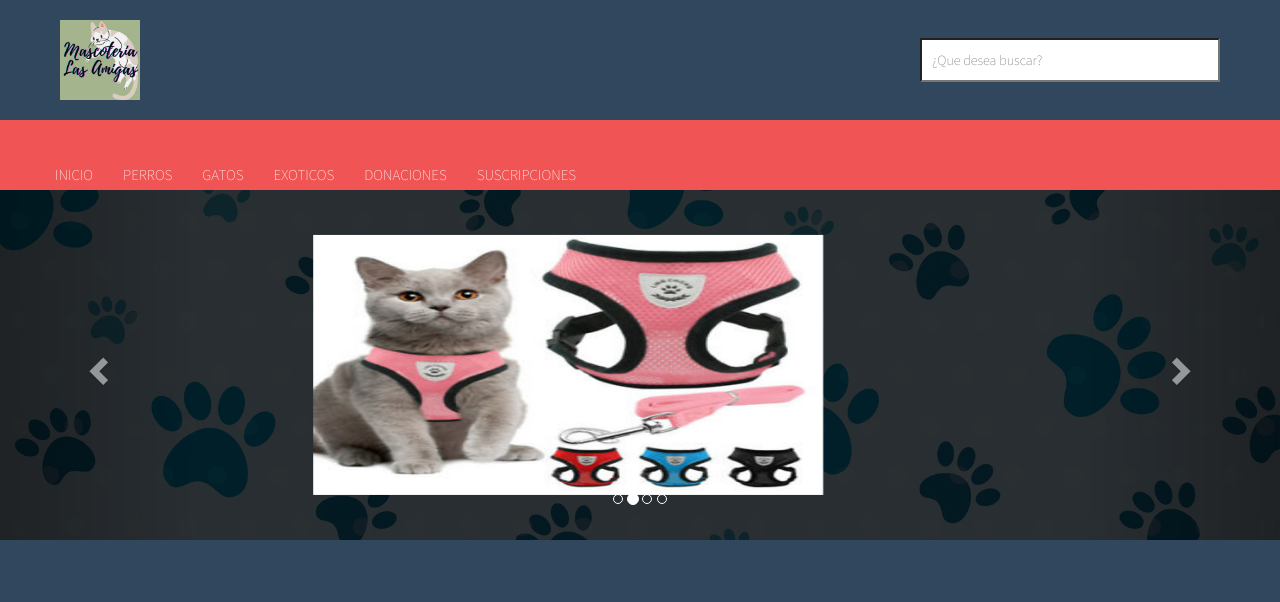
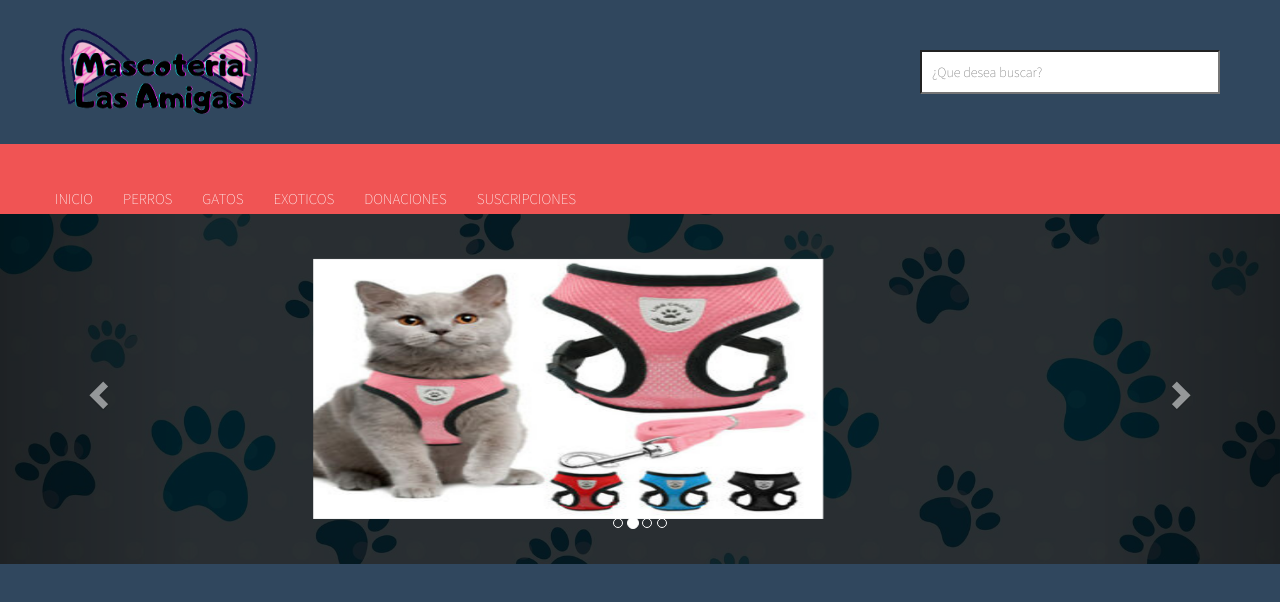
Before and after one commit to jorghito24/Proyectos, a plain HTML site: page Index.html in a window 1280 px wide. Drawn offline with nearby package versions, Linux system fonts and the light colour scheme.

Commit message:
logo nuevo

```diff
--- a/Index.html
+++ b/Index.html
@@ -19,7 +19,7 @@
 
         <div class="header__superior">
             <div class="logo">
-                <img src="img/Logo.jpg" alt="">
+                <img src="img/Mascoteca_Las_Amigas_Logotipos-removebg-preview.png" alt="">
             </div>
             <div class="search">
                 <input type="search" placeholder="¿Que desea buscar?">
--- a/estilos.css
+++ b/estilos.css
@@ -32,7 +32,7 @@ body{
 }
 
 .logo img{
-    width: 80px;
+    width: 200px;
 }
 .search input{
     width: 300px;
```
Also changed, not shown: Suscribirse.html (+1 -1 lines), img/Mascoteca Las Amigas Logotipos.png (added), img/Mascoteca_Las_Amigas_Logotipos-removebg-preview.png (added).
